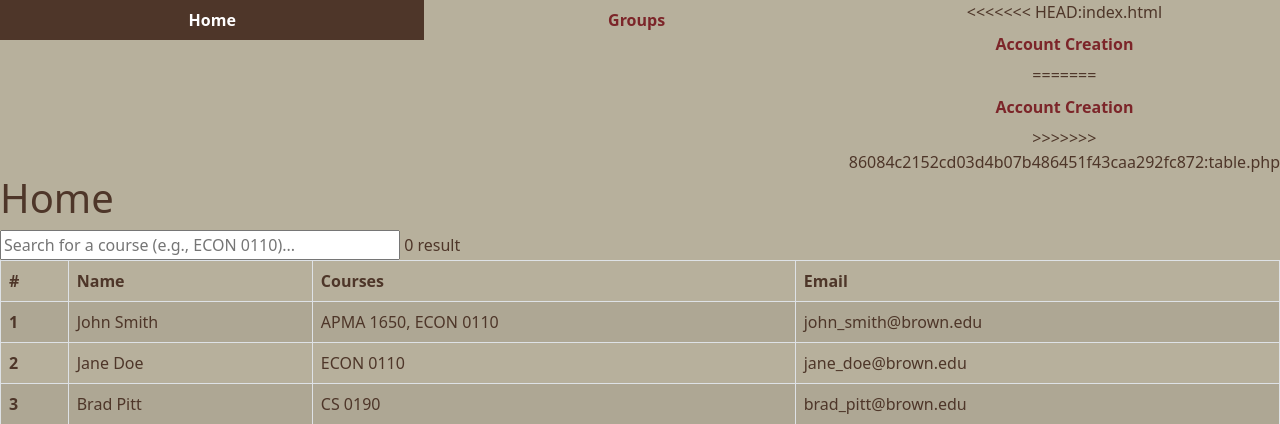
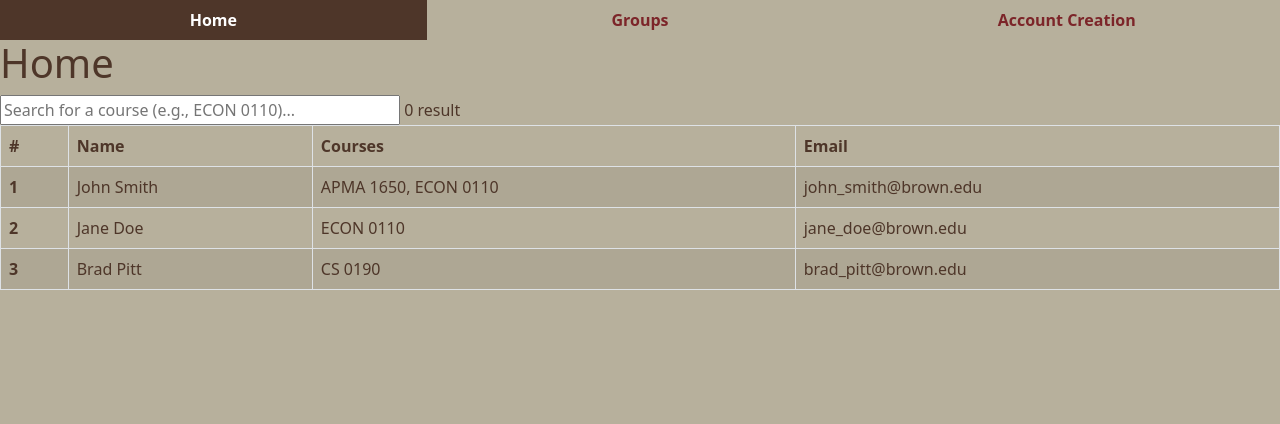
Before and after one commit to schornb/vision, a PHP site: page /table.php in a window 1280 px wide. Shown: the top 424 px of the page. Run offline with PHP 8.4, Linux system fonts and the light colour scheme; data that the repository does not hold is empty.

Commit message:
fix merge conflicts

```diff
--- a/includes/register-inc.php
+++ b/includes/register-inc.php
@@ -48,7 +48,7 @@ if (isset($_POST['submit'])) {
 
                     mysqli_stmt_bind_param($stmt, "sssss", $username, $hashedPass, $phoneNum, $email, $classes);
                     mysqli_stmt_execute($stmt);
-                        header("Location: ../index.html");
+                        header("Location: ../table.php");
                         exit();
                 }
             }
--- a/table.php
+++ b/table.php
@@ -13,12 +13,7 @@
 			<a class="nav-link" href="groups.html"><b>Groups</b></a>
 		</li>
 		<li class="nav-item">
-<<<<<<< HEAD:index.html
-			<a class="nav-link" href="register.php"><b>Account Creation</b></a>
-=======
-			<a class="nav-link" href="account-creation.html"><b>Account Creation</b></a>
->>>>>>> 86084c2152cd03d4b07b486451f43caa292fc872:table.php
-		</li>
+			<a class="nav-link" href="register.php"><b>Account Creation</b></a>		</li>
 	</ul>
 	<h1>Home</h1>
 
```
